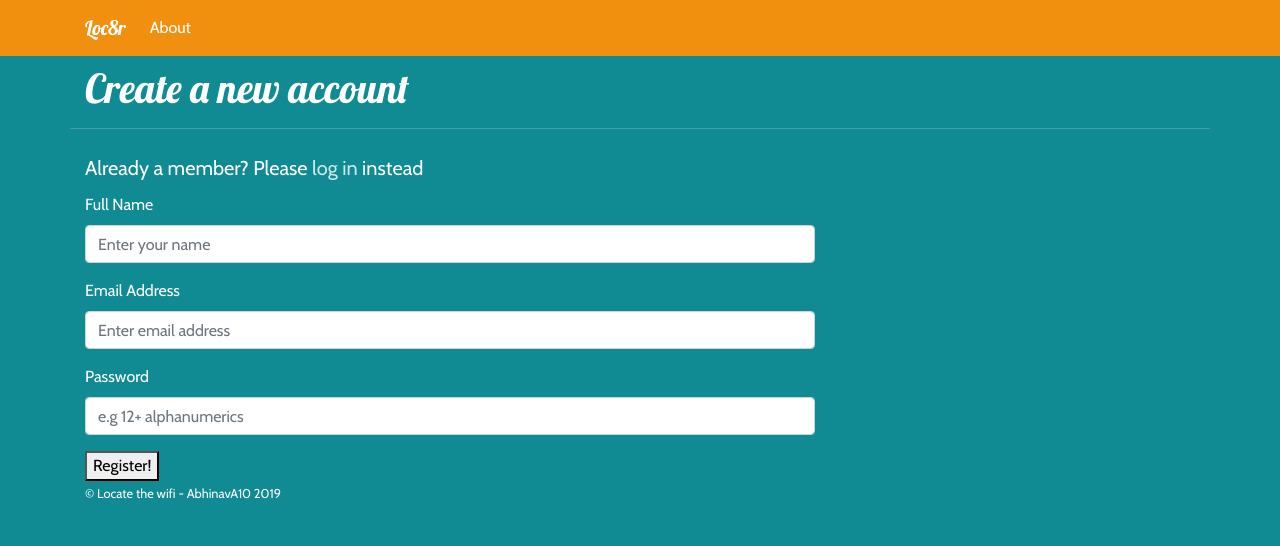
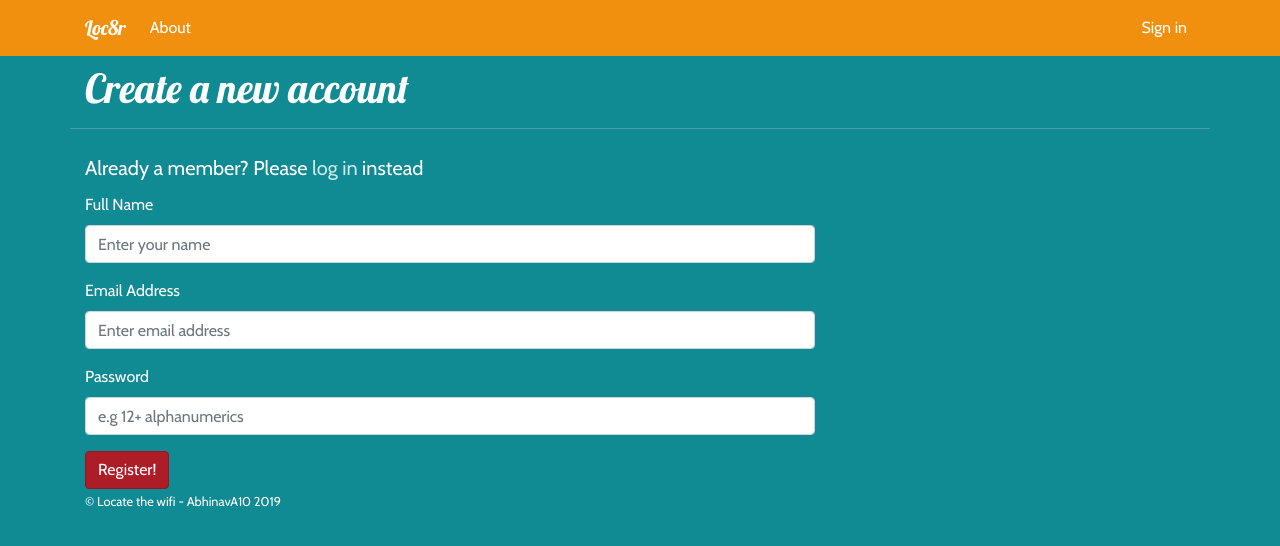
Before and after one commit to AbhinavA10/loc8r-app, an Angular app in the folder app_public/: page /register in a window 1280 px wide. Shown: the top 546 px of the page. Built offline with nearby package versions, Linux system fonts and the light colour scheme.

Commit message:
add login functionality

```diff
--- a/app_public/src/app/authentication.service.ts
+++ b/app_public/src/app/authentication.service.ts
@@ -34,6 +34,7 @@ export class AuthenticationService {
   public login(user: User): Promise<any> {
     return this.loc8rDataService.login(user)
       .then((authResp: AuthResponse) => this.saveToken(authResp.token)); // save JWT
+      //TODO: what if credentials entered are incorrect?
   }
 
   /**
--- a/app_public/src/app/framework/framework.component.html
+++ b/app_public/src/app/framework/framework.component.html
@@ -10,9 +10,20 @@
         </button>
         <div id="navbarMain" class="navbar-collapse collapse">
             <ul class="navbar-nav mr-auto">
-                <li class="nav-item">
-                    <a routerLink="about" routerLinkActive="active" class="nav-link">About</a>
-                    <!-- routerLink values are the routes, and are defined in the app.module.ts file-->
+                <li class="nav-item" routerLinkActive="active">
+                    <a routerLink="about" class="nav-link">About</a>
+                </li>
+            </ul>
+            <ul class="navbar-nav justify-content-end">
+                <li class="nav-item" routerLinkActive="active">
+                    <a routerLink="login" class="nav-link" *ngIf="!isLoggedIn()">Sign in</a>
+                </li>
+                <li class="nav-item dropdown" routerLinkActive="active" *ngIf="isLoggedIn()">
+                    <a class="nav-link dropdown-toggle"data-toggle="dropdown">
+                        {{ getUsername()}}</a>
+                    <div class="dropdown-menu">
+                        <a class="dropdown-item" (click)="doLogout()">Logout</a>
+                    </div>
                 </li>
             </ul>
         </div>
--- a/app_public/src/app/framework/framework.component.ts
+++ b/app_public/src/app/framework/framework.component.ts
@@ -1,4 +1,6 @@
 import { Component, OnInit } from '@angular/core';
+import { AuthenticationService } from '../authentication.service'; // needed so we can login and logout from the base page
+import { User } from '../user';
 
 @Component({
   selector: 'app-framework',
@@ -7,9 +9,31 @@ import { Component, OnInit } from '@angular/core';
 })
 export class FrameworkComponent implements OnInit {
 
-  constructor() { }
+  constructor(private authenticationService: AuthenticationService) // inject imported service
+  { }
 
   ngOnInit() {
   }
+  /**
+   * Called when the logout button is clickd
+   * Tells the authentication service to log the user out
+   */
+  public doLogout(): void {
+    this.authenticationService.logout();
+  }
 
+  /**
+   * Wrapper to determine if user is logged in
+   */
+  public isLoggedIn(): boolean {
+    return this.authenticationService.isLoggedIn();
+  }
+
+  /**
+   * Returns the username of the user
+   */
+  public getUsername(): string {
+    const user: User = this.authenticationService.getCurrentUser();
+    return user ? user.name : 'Guest';
+  }
 }
--- a/app_public/src/app/login/login.component.html
+++ b/app_public/src/app/login/login.component.html
@@ -15,7 +15,7 @@
                 <label for="password">Password</label>
                 <input type="password" class="form-control" id="password" name="password" placeholder="e.g 12+ alphanumerics"[(ngModel)]="credentials.password">
             </div>
-            <button type="submit" role="button" class="btn btn-default">Sign in!</button>
+            <button type="submit" role="button" class="btn btn-primary">Sign in!</button>
         </form>
     </div>
     <app-sidebar [content]="pageContent.sidebar" class="col-12 col-md-4"></app-sidebar>
--- a/app_public/src/app/register/register.component.html
+++ b/app_public/src/app/register/register.component.html
@@ -17,7 +17,7 @@
                 <label for="password">Password</label>
                 <input type="password" class="form-control" id="password"name="password" placeholder="e.g 12+ alphanumerics"[(ngModel)]="credentials.password">
             </div>
-            <button type="submit" role="button" class="btnbtn-primary">Register!</button>
+            <button type="submit" role="button" class="btn btn-primary">Register!</button>
         </form>
     </div>
     <app-sidebar [content]="pageContent.sidebar" class="col-12 col-md-4"></app-sidebar>
```
